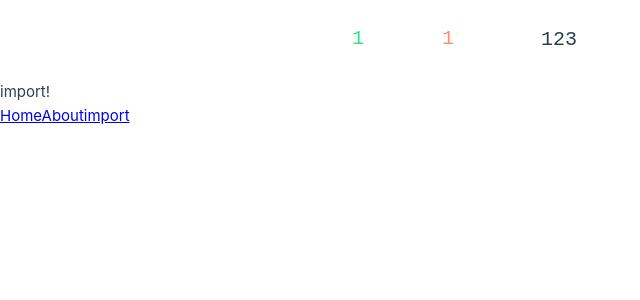
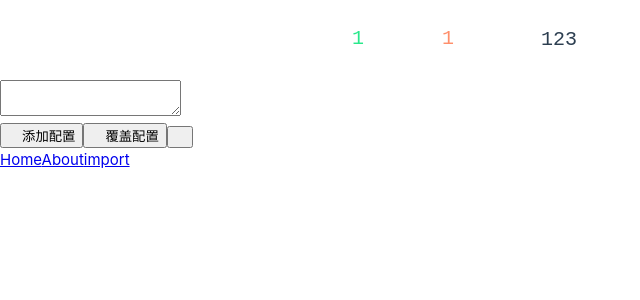
Before and after one commit to Linho1219/PromVerify, a Vue app: page /import in a window 1280 px wide. Shown: the top 300 px of the page, without its empty margins (0-640 px from the left). Built offline with nearby package versions, Linux system fonts and the light colour scheme; a web font is replaced by a local one.

Commit message:
图标改动

```diff
--- a/src/components/HomeButton.vue
+++ b/src/components/HomeButton.vue
@@ -1,5 +1,5 @@
 <script setup lang="ts">
-import Icon from "./FluentIcon.vue"
+import Icon from "./tiny/FluentIcon.vue"
 defineProps<{
   color: string;
   icon: string;
--- a/src/views/ImportView.vue
+++ b/src/views/ImportView.vue
@@ -1,9 +1,22 @@
 <script setup lang="ts">
-import { RouterLink, RouterView } from "vue-router";
+import { RouterLink } from "vue-router";
+import Icon from "../components/tiny/FluentIcon.vue"
+let rawText:string;
 </script>
 
 <template>
-  import!
+  <textarea v-model.trim="rawText" id="uploadTextbox"></textarea>
+  <div class="uploadBtns">
+    <button id="uploadConfirm" class="uploadBtn">
+      <Icon>&#xF78C;</Icon> 添加配置
+    </button>
+    <button id="uploadCover" class="uploadBtn">
+      <Icon>&#xE822;</Icon> 覆盖配置
+    </button>
+    <button id="uploadCancel" class="uploadBtn">
+      <Icon>&#xF78A;</Icon>
+    </button>
+  </div>
   <nav>
     <RouterLink to="/">Home</RouterLink>
     <RouterLink to="/info">About</RouterLink>
```
Also changed, not shown: src/components/tiny/IconTooling.vue (deleted, +0 -19 lines), src/components/Numpad.vue (added), src/components/tiny/FluentIcon.vue (renamed from src/components/FluentIcon.vue).
